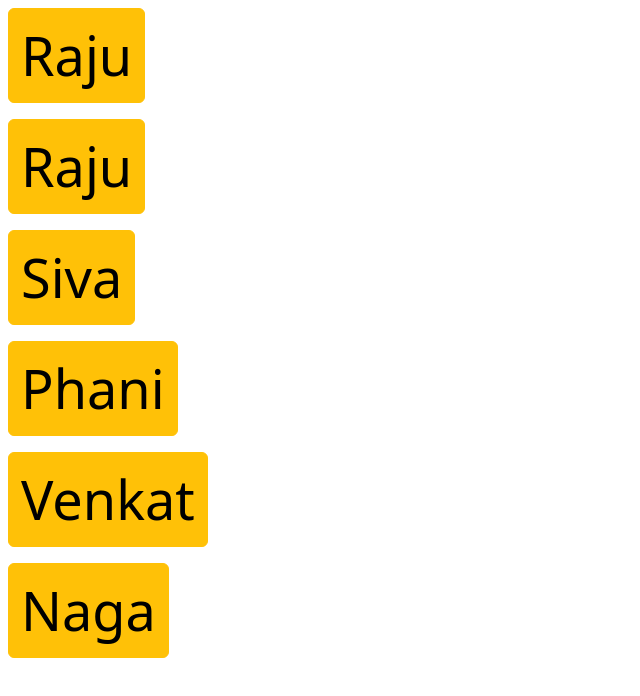
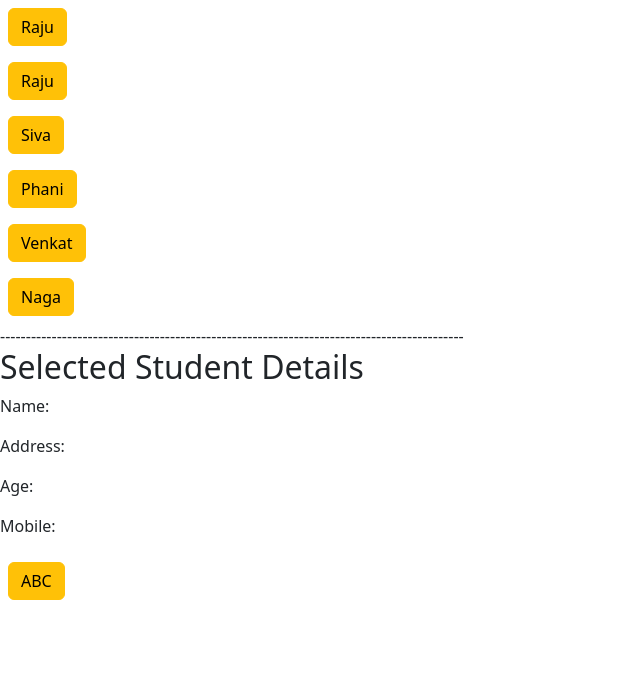
Before and after one commit to mynameiseswar/demo-app, an Angular app: page / in a window 1280 px wide. Shown: the top 696 px of the page, without its empty margins (0-640 px from the left). Built offline with nearby package versions, Linux system fonts and the light colour scheme.

Commit message:
Example: Student Object reading

```diff
--- /dev/null
+++ b/src/app/app-button/ButtonSendObject.ts
@@ -0,0 +1,4 @@
+export interface ButtonSendObject{
+    buttonTitle: string;
+    buttonId: number | undefined;
+}
--- a/src/app/app-button/app-button.component.html
+++ b/src/app/app-button/app-button.component.html
@@ -1,6 +1,6 @@
 
 
-<button class="btn m-2" [ngStyle]="{'font-size': '54px'}" [ngClass]="getClassName(className)" (click)="onClick()"> {{buttonTitle}}  </button>
+<button class="btn m-2" [ngClass]="getClassName(className)" (click)="onClick()"> {{buttonTitle}}  </button>
 <br/>
 <!-- [ngClass]="className" -->
 
--- a/src/app/app-button/app-button.component.ts
+++ b/src/app/app-button/app-button.component.ts
@@ -1,5 +1,8 @@
 import { Component, EventEmitter, Input, Output } from '@angular/core';
 import { Student } from '../utils/Student';
+import { ButtonSendObject } from './ButtonSendObject';
+
+
 
 @Component({
   selector: 'app-button',
@@ -11,6 +14,7 @@ export class AppButtonComponent {
   buttonClassName: string |undefined;
 
   @Input() buttonTitle: string  = 'Click Me' ;
+  @Input() buttonId?: number | undefined;
 
   // @Input() buttonObject: Student | undefined;
 
@@ -24,8 +28,13 @@ export class AppButtonComponent {
 
 
   onClick(){
-    console.log("Button Click");
-    this.onButtonClick.emit(this.buttonTitle);
+
+    let sendObject: ButtonSendObject = {
+      buttonTitle: this.buttonTitle,
+      buttonId: this.buttonId
+    }
+
+    this.onButtonClick.emit(sendObject);
 
     // this.onButtonClick.emit(this.buttonObject);
   }
--- a/src/app/app.component.html
+++ b/src/app/app.component.html
@@ -44,6 +44,18 @@
 
 
 
-<span *ngFor="let student of studentList;">
-    <app-button [buttonTitle]="student.name" [buttonClassName]="'k'"   (onButtonClick)="onStudentClickOption2($event)" ></app-button>
+<span *ngFor="let student of studentList;let abc = index">
+    <app-button [buttonTitle]="student.name" [buttonId]="abc" [buttonClassName]="'k'"    (onButtonClick)="onStudentClickOption2($event)" ></app-button>
 </span>
+
+------------------------------------------------------------------------------------------
+
+<h2> Selected Student Details</h2>
+
+<p> Name:  {{selectedSudent?.name}}</p>
+<p> Address: {{selectedSudent?.age}}</p>
+<p> Age: {{selectedSudent?.address}}</p>
+<p> Mobile: {{selectedSudent?.mobile}} </p>
+
+
+<app-button [buttonTitle]="'ABC'" [buttonClassName]="'k'"    (onButtonClick)="onStudentClickOption2($event)" ></app-button>
--- a/src/app/app.component.ts
+++ b/src/app/app.component.ts
@@ -1,4 +1,5 @@
 import { Component } from '@angular/core';
+import { ButtonSendObject } from './app-button/ButtonSendObject';
 import { Student } from './utils/Student';
 
 
@@ -23,36 +24,42 @@ export class AppComponent {
   selectedSudent: Student | undefined;
   studentList: Array<Student> = [
     {
+      id: 1001,
       name: "Raju",
       age: 18,
       address: 'GNT',
       mobile: '+91-234-567-820'
     },
     {
+      id: 1002,
       name: "Raju",
       age: 30,
       address: 'Hyd',
       mobile: '+91-234-567-890'
     },
     {
+      id: 1003,
       name: "Siva",
       age: 34,
       address: 'Hyd',
       mobile: '+91-234-567-890'
     },
     {
+      id: 1004,
       name: "Phani",
       age: 24,
       address: 'Vizag',
       mobile: '+91-234-567-890'
     },
     {
+      id: 1005,
       name: "Venkat",
       age: 30,
       address: 'Del',
       mobile: '+91-224-567-890'
     },
     {
+      id: 1006,
       name: "Naga",
       age: 25,
       address: 'Del',
@@ -87,14 +94,18 @@ export class AppComponent {
   }
 
 
-  onStudentClickOption2(studentName: string){
-    console.log(studentName);
+  onStudentClickOption2(buttonObj: ButtonSendObject){
+    console.log(buttonObj);
 
-    this.studentList.forEach((student)=>{
-        if(student.name == studentName){
+    console.log(this.studentList)
+
+    this.selectedSudent = this.studentList[buttonObj.buttonId || 0];
+
+   /*  this.studentList.forEach((student)=>{
+        if(student.id == buttonObj.buttonId ){
           this.selectedSudent = student;
         }
-    });
+    }); */
   }
 
   // showButton="Show";
--- a/src/app/utils/Student.ts
+++ b/src/app/utils/Student.ts
@@ -1,4 +1,5 @@
 export interface Student{
+    id: number,
     name: string;
     age: number;
     address: string;
```
